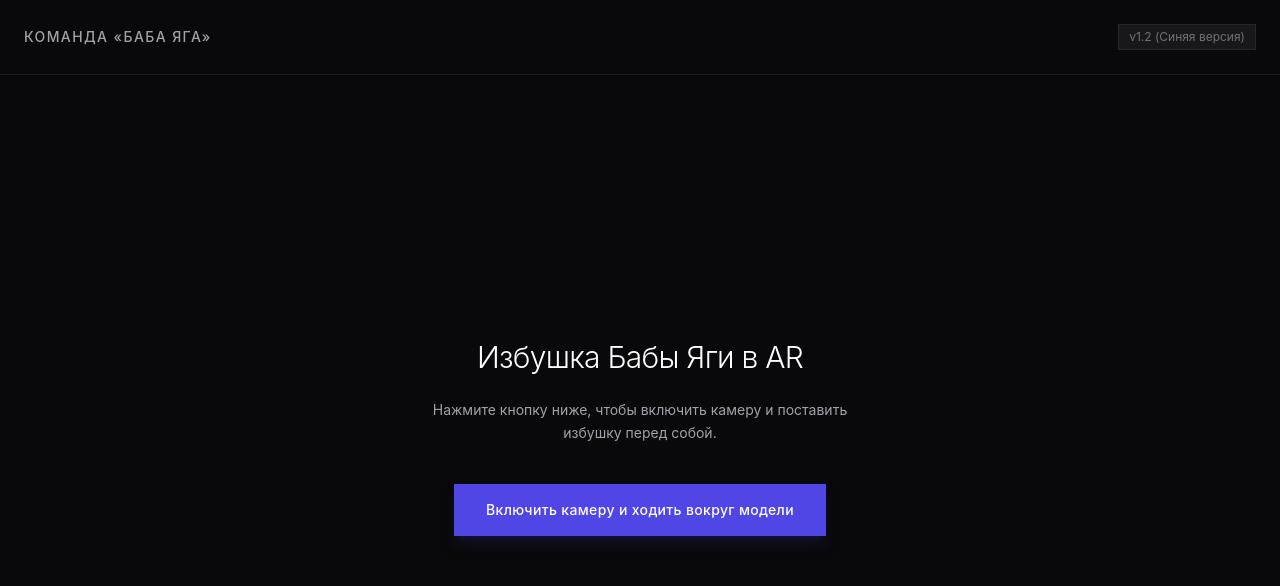
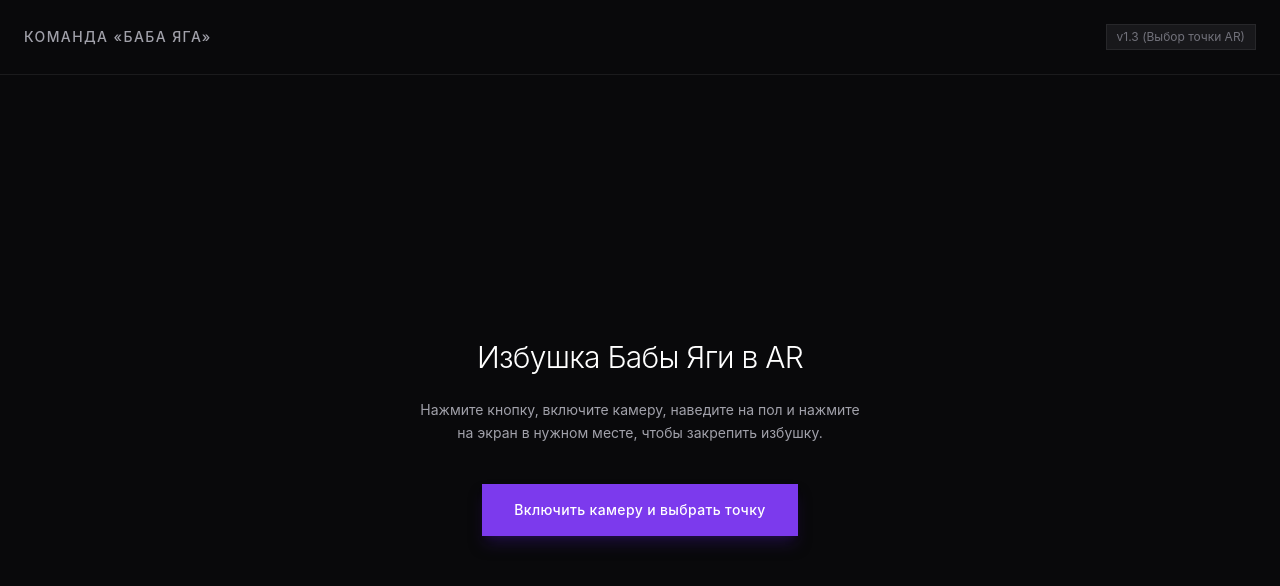
Before and after one commit to motikmarkov2012/hut-3d-sandbox, a plain HTML site: page index.html in a window 1280 px wide. Drawn offline with nearby package versions, Linux system fonts and the light colour scheme; some packages are replaced by stand-ins of ours; a script that the page names is missing.

Commit message:
Update 3 index.html

```diff
--- a/index.html
+++ b/index.html
@@ -19,7 +19,7 @@
     <!-- Шапка -->
     <header class="w-full p-6 flex justify-between items-center border-b border-zinc-800/60">
         <h1 class="text-sm font-medium tracking-widest uppercase text-zinc-400">Команда «Баба Яга»</h1>
-        <span class="text-xs text-zinc-500 bg-zinc-900 px-2.5 py-1 border border-zinc-800">v1.2 (Синяя версия)</span>
+        <span class="text-xs text-zinc-500 bg-zinc-900 px-2.5 py-1 border border-zinc-800">v1.3 (Выбор точки AR)</span>
     </header>
 
     <!-- Главный экран с одной кнопкой -->
@@ -27,12 +27,12 @@
         <div class="max-w-md text-center space-y-6">
             <h2 class="text-3xl font-light tracking-tight text-white">Избушка Бабы Яги в AR</h2>
             <p class="text-sm text-zinc-400 leading-relaxed">
-                Нажмите кнопку ниже, чтобы включить камеру и поставить избушку перед собой.
+                Нажмите кнопку, включите камеру, наведите на пол и нажмите на экран в нужном месте, чтобы закрепить избушку.
             </p>
             <div class="pt-4">
-                <!-- Кнопка теперь синяя (indigo) -->
-                <button id="open-ar-btn" class="w-full sm:w-auto px-8 py-4 bg-indigo-600 hover:bg-indigo-500 text-white font-medium text-sm tracking-wide rounded-none transition-colors duration-200 shadow-lg shadow-indigo-950/50">
-                    Включить камеру и ходить вокруг модели
+                <!-- Кнопка теперь фиолетовая (violet) для новой версии -->
+                <button id="open-ar-btn" class="w-full sm:w-auto px-8 py-4 bg-violet-600 hover:bg-violet-500 text-white font-medium text-sm tracking-wide rounded-none transition-colors duration-200 shadow-lg shadow-violet-950/50">
+                    Включить камеру и выбрать точку
                 </button>
             </div>
         </div>
@@ -46,6 +46,7 @@
             scale="0.3 0.3 0.3"
             ar
             ar-modes="scene-viewer quick-look webxr"
+            ar-placement="floor"
             camera-controls>
         </model-viewer>
     </div>
```
